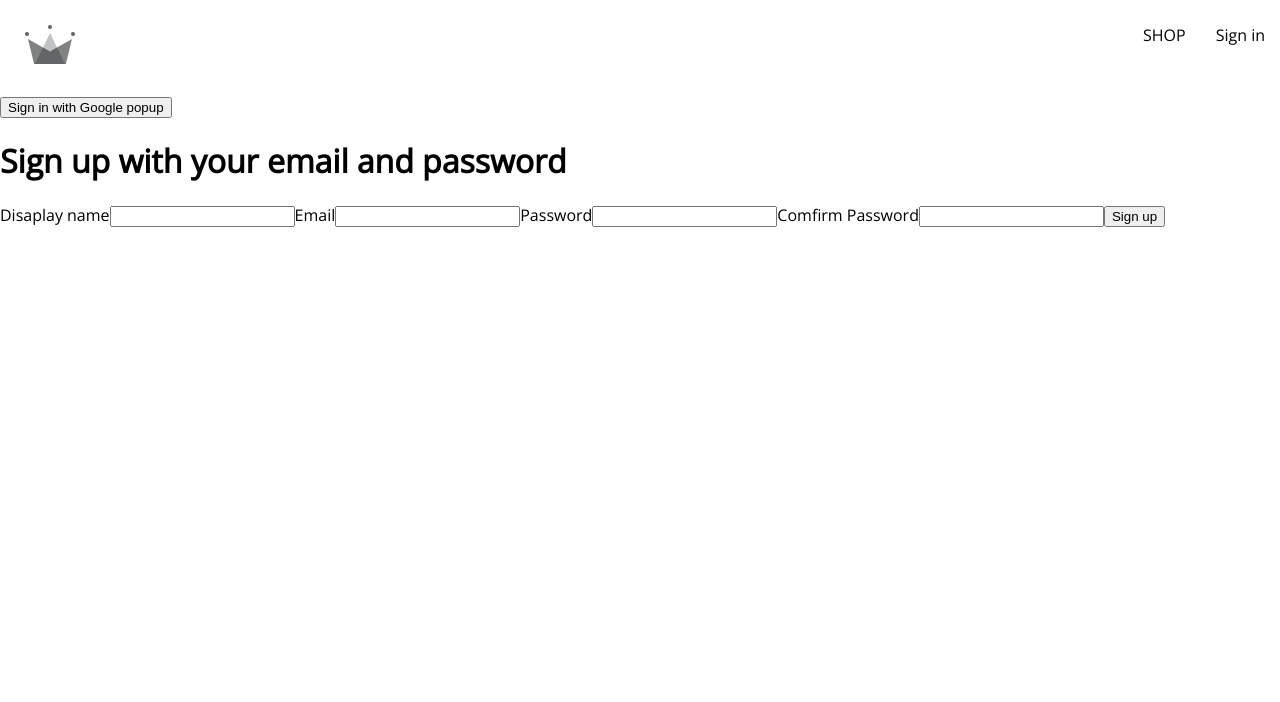
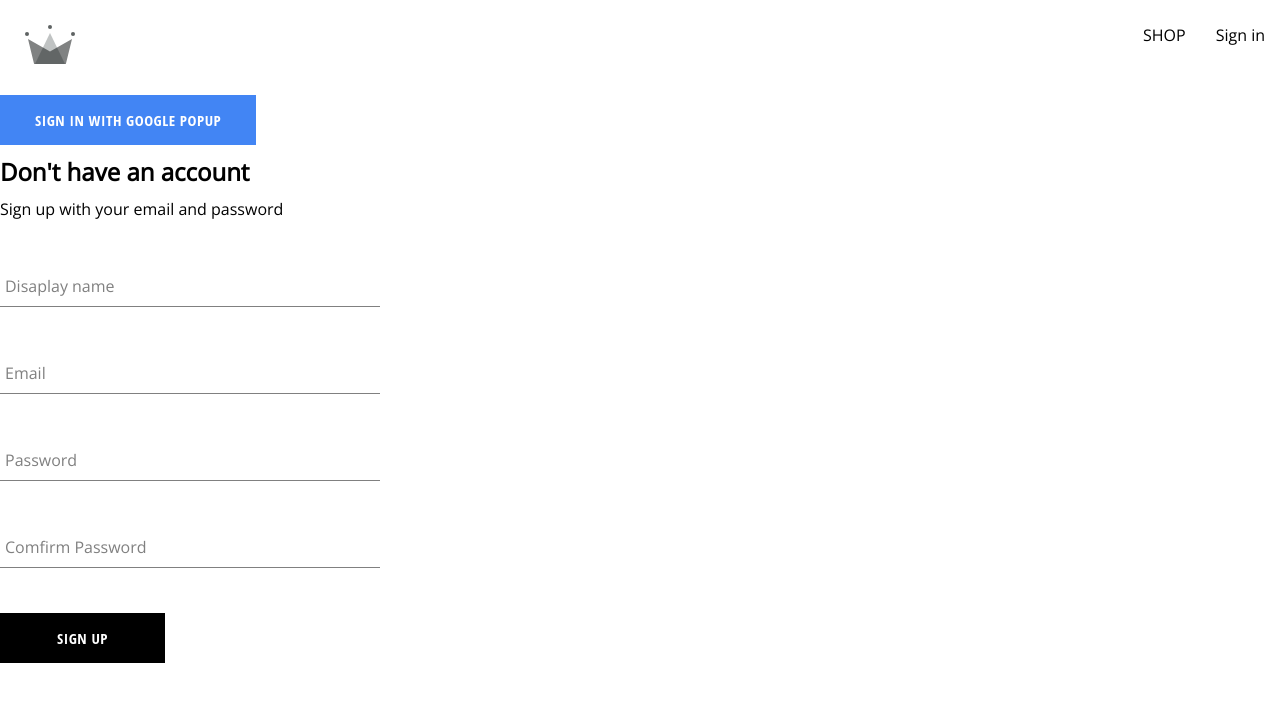
Before and after one commit to yuliademidok/shop-react, a React (Create React App) app: page /sign-in in a window 1280 px wide. Shown: the top 702 px of the page. Built offline with nearby package versions, Linux system fonts and the light colour scheme.

Commit message:
created button component

```diff
--- /dev/null
+++ b/src/components/button/button.component.jsx
@@ -0,0 +1,16 @@
+import './button.styles.scss'
+
+const BUTTON_TYPES_CLASSES = {
+  google: 'google-sign-in',
+  inverted: 'inverted'
+}
+
+const Button = ({ children, buttonType, ...otherProps }) => {
+  return (
+    <button className={`button-container ${BUTTON_TYPES_CLASSES[buttonType]}`} {...otherProps}>
+      {children}
+    </button>
+  )
+}
+
+export default Button
--- /dev/null
+++ b/src/components/button/button.styles.scss
@@ -0,0 +1,46 @@
+.button-container {
+  min-width: 165px;
+  width: auto;
+  height: 50px;
+  letter-spacing: 0.5px;
+  line-height: 50px;
+  padding: 0 35px 0 35px;
+  font-size: 15px;
+  background-color: black;
+  color: white;
+  text-transform: uppercase;
+  font-family: 'Open Sans Condensed';
+  font-weight: bolder;
+  border: none;
+  cursor: pointer;
+  display: flex;
+  justify-content: center;
+
+  &:hover {
+    background-color: white;
+    color: black;
+    border: 1px solid black;
+  }
+
+  &.google-sign-in {
+    background-color: #4285f4;
+    color: white;
+
+    &:hover {
+      background-color: #357ae8;
+      border: none;
+    }
+  }
+
+  &.inverted {
+    background-color: white;
+    color: black;
+    border: 1px solid black;
+
+    &:hover {
+      background-color: black;
+      color: white;
+      border: none;
+    }
+  }
+}
--- /dev/null
+++ b/src/components/form-input/form-input.component.jsx
@@ -0,0 +1,20 @@
+import './form-input.styles.scss'
+
+const FormInput = ({ label, ...otherProps }) => {
+  return (
+    <div className="group">
+      <input className="form-input" {...otherProps} />
+      {label && (
+        <label
+          className={`${
+            otherProps.value.length ? 'shrink' : ''
+          } form-input-label`}
+        >
+          {label}
+        </label>
+      )}
+    </div>
+  )
+}
+
+export default FormInput;
--- /dev/null
+++ b/src/components/form-input/form-input.styles.scss
@@ -0,0 +1,54 @@
+$sub-color: grey;
+$main-color: black;
+
+@mixin shrinkLabel {
+  top: -14px;
+  font-size: 12px;
+  color: $main-color;
+}
+
+.group {
+  position: relative;
+  margin: 45px 0;
+
+  .form-input {
+    background: none;
+    background-color: white;
+    color: $sub-color;
+    font-size: 18px;
+    padding: 10px 10px 10px 5px;
+    display: block;
+    width: 100%;
+    border: none;
+    border-radius: 0;
+    border-bottom: 1px solid $sub-color;
+    margin: 25px 0;
+
+    &:focus {
+      outline: none;
+    }
+
+    &:focus ~ .form-input-label {
+      @include shrinkLabel();
+    }
+  }
+
+  input[type='password'] {
+    letter-spacing: 0.3em;
+  }
+
+  .form-input-label {
+    color: $sub-color;
+    font-size: 16px;
+    font-weight: normal;
+    position: absolute;
+    pointer-events: none;
+    left: 5px;
+    top: 10px;
+    transition: 300ms ease all;
+
+    &.shrink {
+      @include shrinkLabel();
+    }
+  }
+}
--- a/src/components/sign-up-form/sign-up-form.component.jsx
+++ b/src/components/sign-up-form/sign-up-form.component.jsx
@@ -1,6 +1,9 @@
 import { useState } from "react";
 
 import { createAuthUserWithEmailAndPassword, createUserDocumentFromAuth } from '../../utils/firebase/firebase.utils';
+import FormInput from '../form-input/form-input.component'
+import Button from "../button/button.component";
+import './sign-up-form.styles.scss'
 
 const defaultFormFields = {
   displayName: '',
@@ -45,22 +48,39 @@
   }
 
   return (
-    <div>
-      <h1>Sign up with your email and password</h1>
+    <div className="sign-up-container">
+      <h2>Don't have an account</h2>
+      <span>Sign up with your email and password</span>
       <form onSubmit={handleSubmit}>
-        <label>Disaplay name</label>
-        <input type="text" required onChange={handleChange} name="displayName" value={displayName} />
+        <FormInput
+          label="Disaplay name"
+          type="text" required onChange={handleChange}
+          name="displayName"
+          value={displayName}
+        />
 
-        <label>Email</label>
-        <input type="email" required onChange={handleChange} name="email" value={email} />
+        <FormInput
+          label="Email"
+          type="email" required onChange={handleChange}
+          name="email"
+          value={email}
+        />
 
-        <label>Password</label>
-        <input type="password" required onChange={handleChange} name="password" value={password} />
+        <FormInput
+          label="Password"
+          type="password" required onChange={handleChange}
+          name="password"
+          value={password}
+        />
 
-        <label>Comfirm Password</label>
-        <input type="password" required onChange={handleChange} name="confirmPassword" value={confirmPassword} />
+        <FormInput
+          label="Comfirm Password"
+          type="password" required onChange={handleChange}
+          name="confirmPassword"
+          value={confirmPassword}
+        />
 
-        <button type="submit">Sign up</button>
+        <Button type="submit">Sign up</Button>
       </form>
     </div>
   )
--- /dev/null
+++ b/src/components/sign-up-form/sign-up-form.styles.scss
@@ -0,0 +1,9 @@
+.sign-up-container {
+  display: flex;
+  flex-direction: column;
+  width: 380px;
+
+  h2 {
+    margin: 10px 0;
+  }
+}
--- a/src/routes/sign-in/sign-in.component.jsx
+++ b/src/routes/sign-in/sign-in.component.jsx
@@ -4,6 +4,7 @@
 } from '../../utils/firebase/firebase.utils'
 
 import SignUpForm from '../../components/sign-up-form/sign-up-form.component';
+import Button from '../../components/button/button.component';
 
 const SignIn = () => {
 
@@ -14,9 +15,7 @@
 
   return (
     <div>
-      <button onClick={logGoogleUser}>
-        Sign in with Google popup
-      </button>
+      <Button onClick={logGoogleUser} buttonType='google'>Sign in with Google popup</Button>
       <SignUpForm />
     </div>
   )
```
